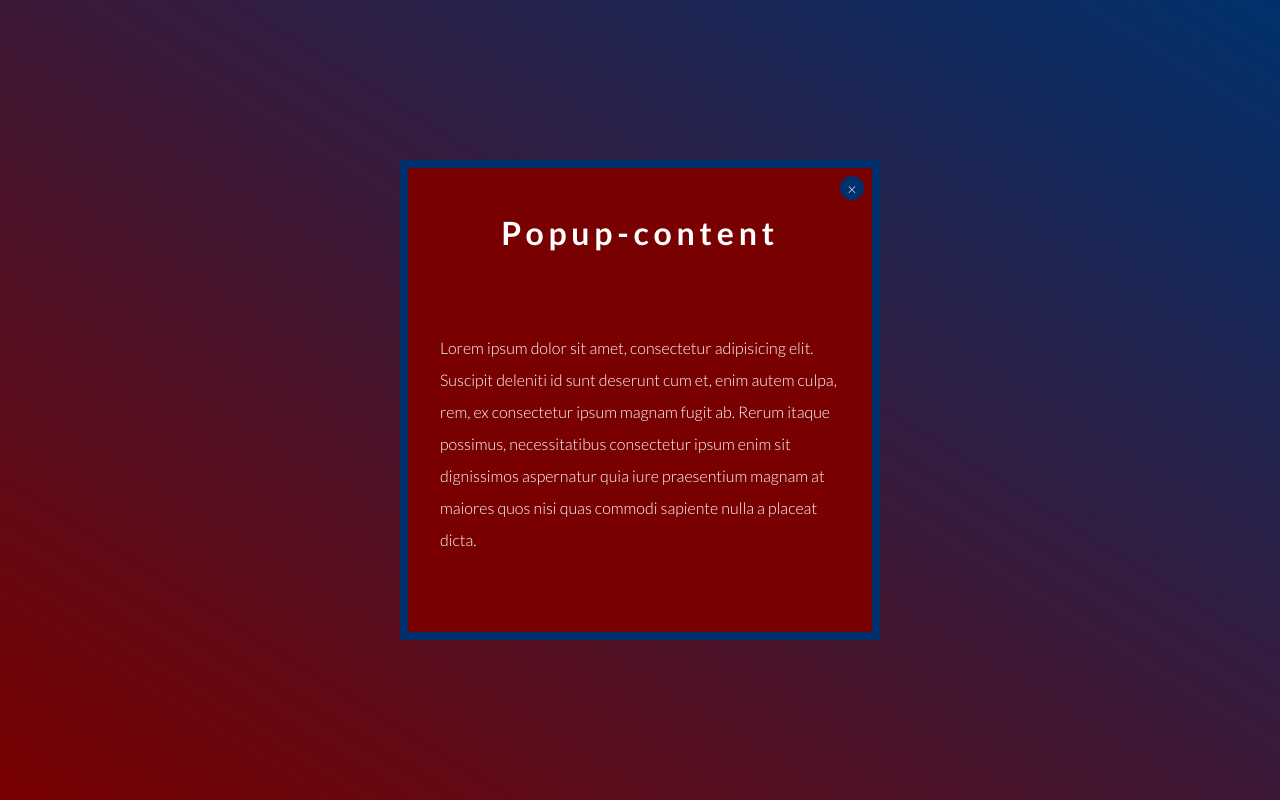
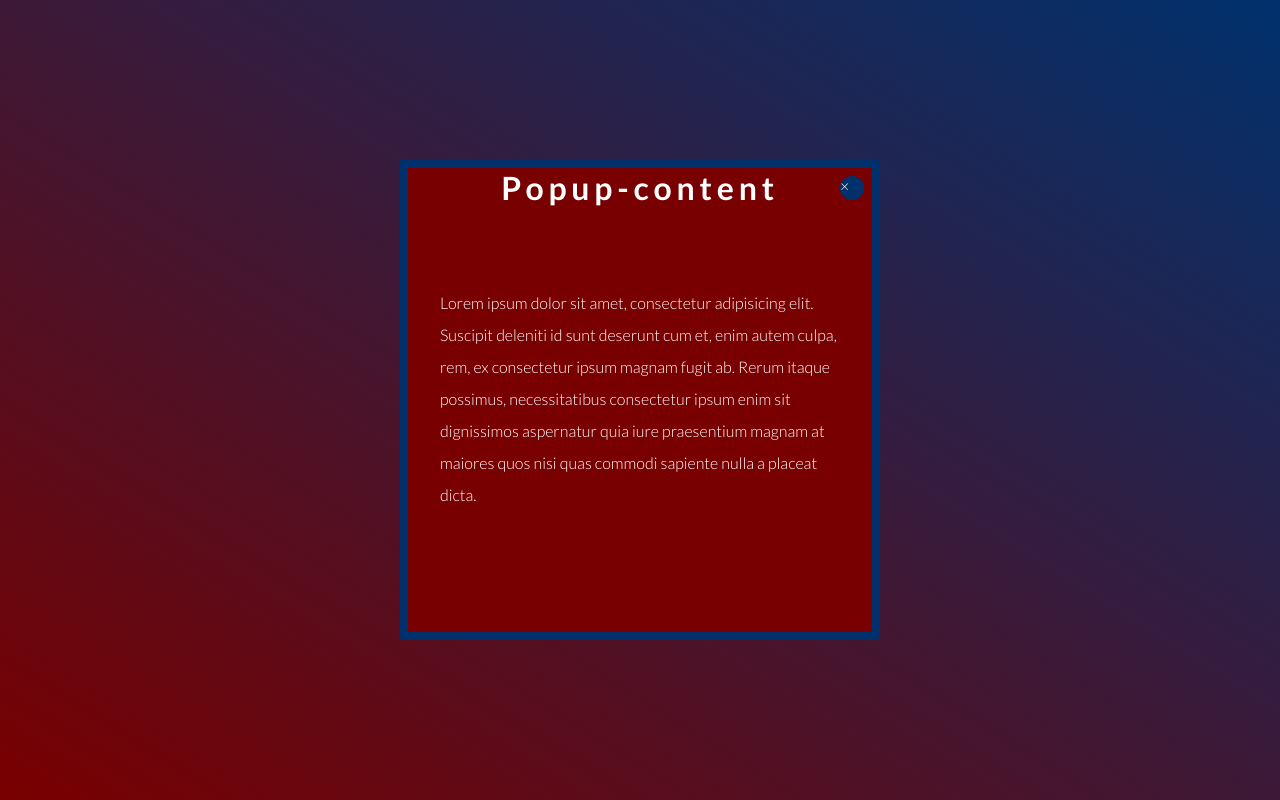
Before and after one commit to ashisinghbam/perfect-popup, a plain HTML site: page index.html in a window 1280 px wide. Both pictures are taken after a click on the button "Perfect Popup". Drawn offline with Linux system fonts and the light colour scheme.

Commit message:
add comments

```diff
--- a/style.css
+++ b/style.css
@@ -1,4 +1,8 @@
 @import url('https://fonts.googleapis.com/css2?family=Lato:ital,wght@0,300;0,700;1,400&display=swap');
+
+/********************************
+GENERAL CSS
+********************************/
 
 :root {
   --main-color: #00316d;
@@ -25,6 +29,20 @@ body {
   color: #fff;
 }
 
+.property-flex {
+  display: flex;
+  align-items: center;
+  justify-content: center;
+}
+
+.cursor-pointer {
+  cursor: pointer;
+}
+
+/********************************
+PRIMARY BUTTON
+********************************/
+
 .btn {
   font-family: inherit;
   padding: 1rem 5rem;
@@ -32,8 +50,11 @@ body {
   font-weight: 700;
   font-size: 1.5rem;
   position: relative;
-  cursor: pointer;
 }
+
+/********************************
+POPUP CONTAINER
+********************************/
 
 .popup-container {
   height: 60vh;
@@ -41,19 +62,8 @@ body {
   border: 0.5rem solid var(--main-color);
   background-color: var(--sub-color);
   position: absolute;
-  display: flex;
-  align-items: center;
-  justify-content: center;
   transform: scale(0);
   transition: all 0.1s ease-out;
-}
-
-.btn.open {
-  opacity: 0;
-}
-
-.popup-container.open {
-  transform: scale(1);
 }
 
 .popup-content h1 {
@@ -67,16 +77,28 @@ body {
   line-height: 2;
 }
 
+/********************************
+CLOSE BUTTON
+********************************/
+
 .close-btn {
   height: 1.5rem;
   width: 1.5rem;
   background-color: var(--main-color);
-  display: flex;
-  align-items: center;
-  justify-content: center;
   position: absolute;
   right: 0.5rem;
   top: 0.5rem;
   border-radius: 100%;
-  cursor: pointer;
 }
+
+/********************************
+OPEN CLASS APPLIED
+********************************/
+
+.btn.open {
+  opacity: 0;
+}
+
+.popup-container.open {
+  transform: scale(1);
+}
```
